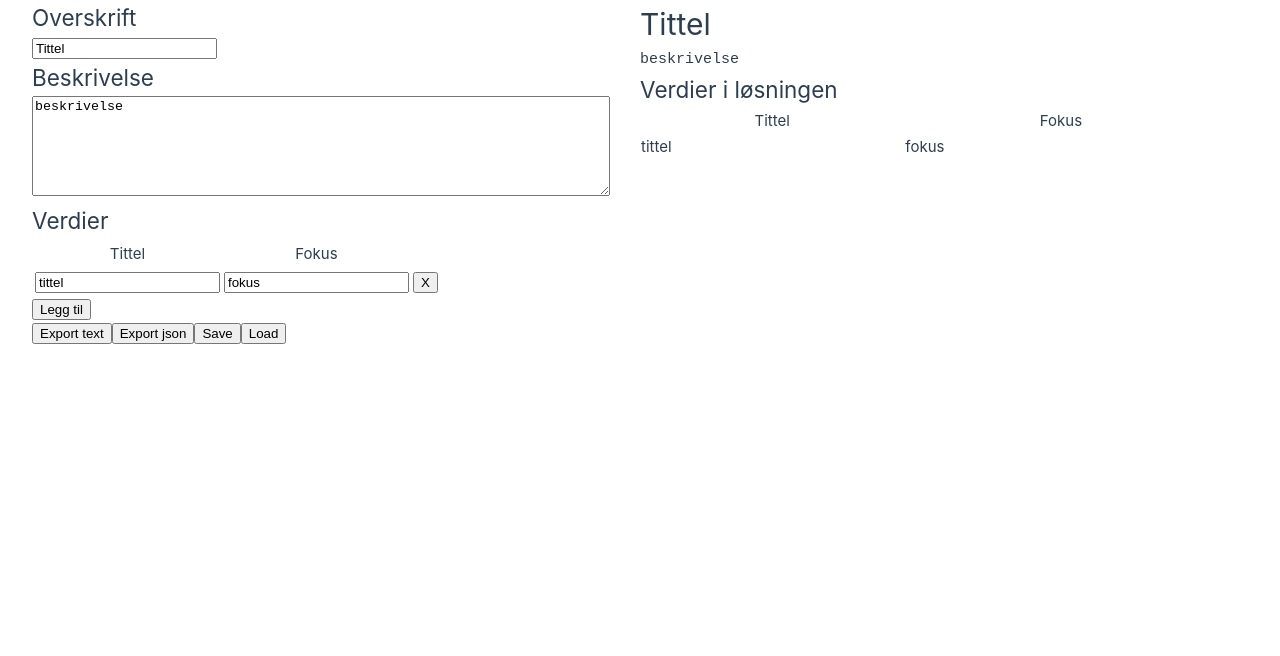
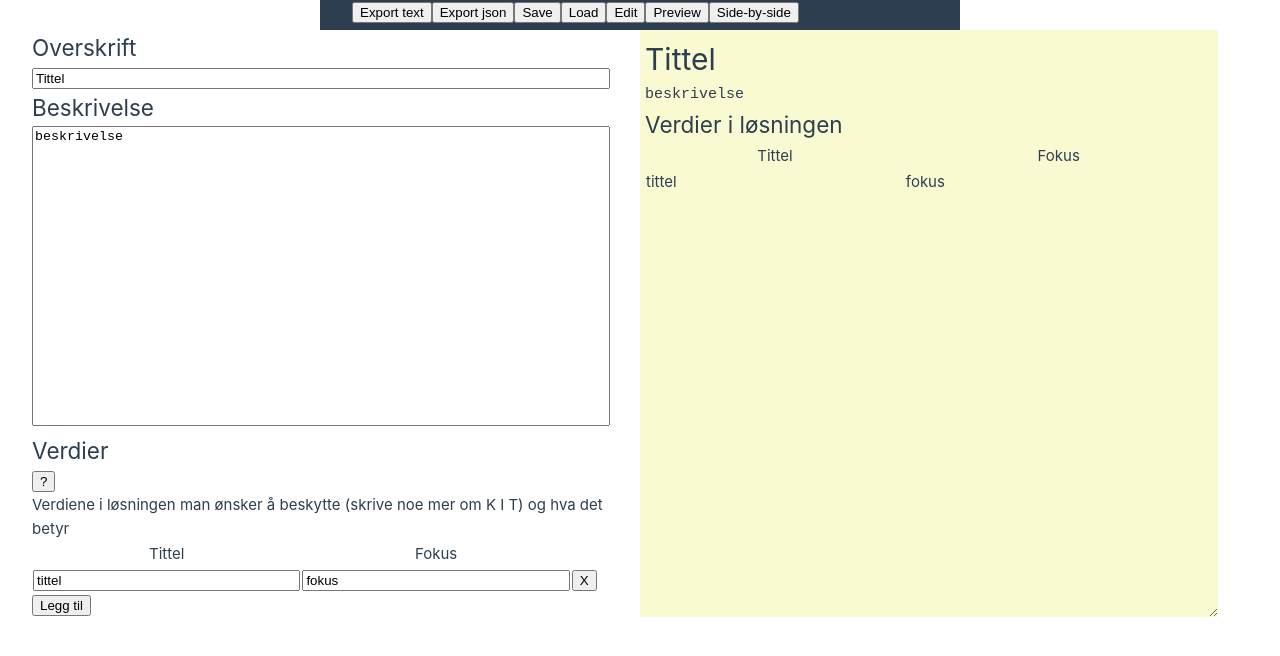
Before and after one commit to oslokommune/rosinator, a Vue app: page / in a window 1280 px wide. Shown: the top 656 px of the page. Built offline with nearby package versions, Linux system fonts and the light colour scheme.

Commit message:
Basic shape of app taking place

```diff
--- a/index.html
+++ b/index.html
@@ -4,7 +4,7 @@
     <meta charset="UTF-8">
     <link rel="icon" href="/favicon.ico">
     <meta name="viewport" content="width=device-width, initial-scale=1.0">
-    <title>Vite App</title>
+    <title>Rosinator</title>
   </head>
   <body>
     <div id="app"></div>
--- a/src/App.vue
+++ b/src/App.vue
@@ -13,6 +13,11 @@ export default {
     }
   },
   methods: {
+
+    // on data change
+    onInput() {
+      console.log('onInput');
+    },
     // export text
     exportText() {
       let text = '';
@@ -32,30 +37,79 @@ export default {
       localStorage.setItem('title', title);
       localStorage.setItem('description', description);
       localStorage.setItem('verdier', JSON.stringify(verdier));
+
+
     },
     // load from local storage
     load() {
       this.title = localStorage.getItem('title');
       this.description = localStorage.getItem('description');
       this.verdier = JSON.parse(localStorage.getItem('verdier'));
+    },
+    fullEdit() {
+      let edit = document.getElementById('edit');
+      let preview = document.getElementById('preview');
+      edit.style.width = '195%'
+      edit.style.display = 'block';
+      preview.style.display = 'none';
+    },
+    fullPreview() {
+      let edit = document.getElementById('edit');
+      let preview = document.getElementById('preview');
+      preview.style.width = '195%'
+      preview.style.display = 'block';
+      edit.style.display = 'none';
+    },
+    sideBySide() {
+      let edit = document.getElementById('edit');
+      let preview = document.getElementById('preview');
+      edit.style.width = '';
+      preview.style.width = '';
+      preview.style.display = 'block';
+      edit.style.display = 'block';
+    },
+    toggle(id) {
+      let elem = document.getElementById(id);
+      if (elem.style.display === 'none') {
+        elem.style.display = 'block';
+      } else {
+        elem.style.display = 'none';
+      }
     }
   }
 }
 </script>
 
 <template>
-  <div class="edit">
+
+  <nav>
+    <button @click="exportText">Export text</button>
+    <button @click="exportJson">Export json</button>
+    <button @click="save">Save</button>
+    <button @click="load">Load</button>
+    <button @click="fullEdit">Edit</button>
+    <button @click="fullPreview">Preview</button>
+    <button @click="sideBySide">Side-by-side</button>
+  </nav>
+
+  <div id="edit" class="edit">
   <h2>Overskrift</h2>
-  <input v-model="title">
+  <input class="single" v-model="title">
   <h2>Beskrivelse</h2>
     <textarea v-model="description"></textarea>
     <h2>Verdier</h2>
+    <button @click="toggle('values')">?</button>
+    <p id="values">Verdiene i løsningen man ønsker å beskytte (skrive noe mer om K I T) og hva det betyr</p>
+
+
+
+
     <table>
       <tr>
         <th>Tittel</th>
         <th>Fokus</th>
       </tr>
-      <tr v-for="verdi in verdier" :key="verdi.tittel">
+      <tr v-for="verdi in verdier">
         <td><input v-model="verdi.tittel"></td>
         <td><input v-model="verdi.fokus"></td>
         <td><button @click="verdier.splice(verdier.indexOf(verdi), 1)">X</button></td>
@@ -64,7 +118,7 @@ export default {
   <button @click="verdier.push({tittel: 'tittel', fokus: 'fokus'})">Legg til</button>
   </div>
 
-  <div class="preview">
+  <div id="preview" class="preview">
   <h1>{{ title }}</h1>
   <pre>{{ description }}</pre>
 
@@ -81,12 +135,6 @@ export default {
     </tr>
 
   </table>
-  </div>
-  <div>
-  <button @click="exportText">Export text</button>
-  <button @click="exportJson">Export json</button>
-  <button @click="save">Save</button>
-  <button @click="load">Load</button>
   </div>
 </template>
 
@@ -108,20 +156,44 @@ export default {
 </template>-->
 
 <style scoped>
-table.preview {
+
+nav {
+  background: #2c3e50;
+  height: 30px;
+  width: 50%;
+  padding: 0 2rem;
+  z-index: 1000;
+  top: 0;
+  position: fixed;
+  left: 25%;
+
+}
+table {
   border-collapse: collapse;
   width: 100%;
 }
 
+input {
+  width: 100%;
+}
+
 div.preview, div.edit {
+  margin-top: 30px;
   width: 95%
 }
-button {
-  margin: 0 auto;
+
+div.preview {
+  background: lightgoldenrodyellow;
+  padding: 5px;
+  resize: both;
+  overflow: auto;
 }
+
+
 textarea {
   width: 100%;
-  height: 100px;
+  height: 300px;
+  resize: none;
 }
 pre {
   white-space: pre-wrap;
```
